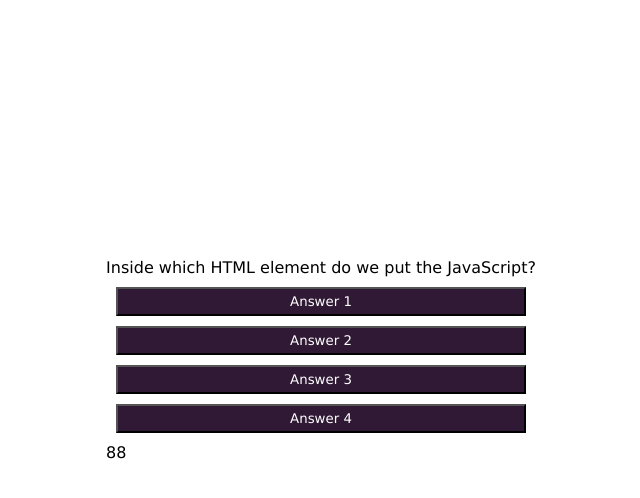
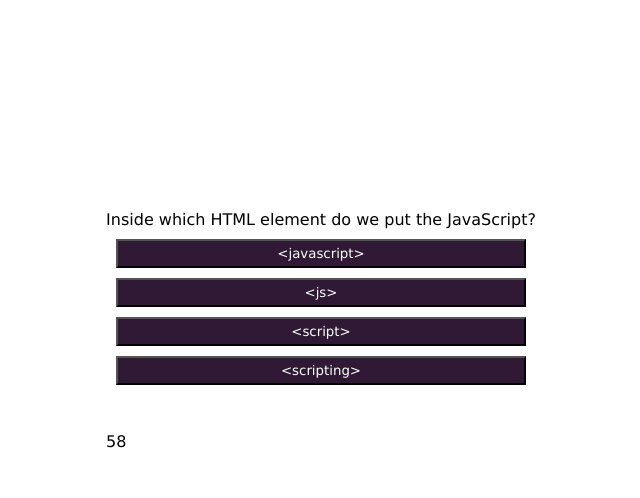
Before and after one commit to paynekerz/CodeQuiz, a plain HTML site: page index.html in a window 1280 px wide. Both pictures are taken after a click on the button "Start". Shown: the whole page, without its empty margins (319-959 px from the left). Drawn offline with Linux system fonts and the light colour scheme.

Commit message:
proto scoreboard

```diff
--- a/Assets/script.js
+++ b/Assets/script.js
@@ -4,31 +4,34 @@
 const timerContainerEl = document.getElementById("timer-container")
 const questionEl = document.getElementById("questions")
 const answerBtnEl = document.getElementById("li-btn")
+const nameEl = document.getElementById("name-entry")
+const highscoreEl = document.getElementById("highscores")
+const finalScore = document.getElementById("score")
+const submitBtn = document.getElementById("submit-btn")
+
+
 startBtn.addEventListener("click", startQuiz)
+submitBtn.addEventListener("click", showBoard)
 
 //var for timer
 var timerElement= document.querySelector(".timer-count");
 var timer, timerCount;
 var quizDone = false
-
+var questionIndex= 0;
 
 var score;
-let questionShuffle, currentQuestion;
+var highscore= [];
 
 //timer
 function quizTimer() {
     timer= setInterval(function(){
         timerCount--;
         timerElement.textContent = timerCount;
-        if(timerCount >= 0){
             //test if quiz is finished
-            if (quizDone && timerCount > 0) {
+            if (quizDone || timerCount <= 0) {
                 clearInterval(timer);
+                quizEnd();
             }
-        }
-        if (timerCount === 0) {
-            clearInterval(timer);
-        }
     }, 1000);
 }
 
@@ -37,23 +40,64 @@
     scoreBtn.classList.add("hidden")
     quizContainerEl.classList.remove("hidden")
     timerContainerEl.classList.remove("hidden")
-    questionShuffle = questions
-    currentQuestion = 0
     quizDone = false
-    timerCount = 90
+    timerCount = 60
     score = 0
     quizTimer()
-    nextQuestion()
+    displayQuestion()
 }
 
-function nextQuestion() {
-    displayQuestion(questionShuffle[currentQuestion])
+function displayQuestion() {
+    //pulls questions from the array
+    questionEl.innerText = questions[questionIndex].question
+    //removes the previous question
+    document.querySelector("#choices").innerHTML = ""
+    questions[questionIndex].answer.forEach(function(item){
+        var button = document.createElement("button")
+        button.innerText = item
+        button.setAttribute("class", "btn")
+        button.addEventListener("click", checkAnswer)
+        document.querySelector("#choices").appendChild(button)
+    })
 }
 
-function displayQuestion(questions) {
-    //pulls questions from the array
-    questionEl.innerText = questions.question
+function checkAnswer(event){
+    var answer = event.target.textContent
+    if (answer === questions[questionIndex].correctAnswer){
+        score += 25
+    }
+    else {
+        timerCount -= 20
+    }
+    questionIndex++
+    if (questionIndex === questions.length){
+        quizDone = true;
+        quizEnd()
+    }
+    else {
+        displayQuestion()
+    }
+}
 
+function quizEnd(){
+    quizContainerEl.classList.add("hidden")
+    timerContainerEl.classList.add("hidden")
+    nameEl.classList.remove("hidden")
+    finalScore.innerText = "Your Score: " + score
+}
+
+function showBoard(){
+    var name = document.getElementById("nametag").value
+    var entry = name + " " + score
+    nameEl.classList.add("hidden")
+    //if storage is empty then it save an empty array
+    if(localStorage.getItem("scoreBoard") == null){
+        localStorage.setItem("scoreBoard", "[]")
+    }
+    var oldHighscores = JSON.parse.localStorage.getItem("scoreBoard");
+    oldHighscores.push(entry)
+
+    localStorage.setItem("scoreBoard", JSON.stringify(oldHighscores));
 
 }
 
@@ -61,42 +105,42 @@
 const questions = [
     {
         question: "Inside which HTML element do we put the JavaScript?",
-        answer: {
-            a: "<javascript>",
-            b: "<js>",
-            c: "<script>",
-            d: "<scripting>"
-        },
-        correctAnswer: "c"
+        answer: [
+             "<javascript>",
+             "<js>",
+             "<script>",
+             "<scripting>"
+        ],
+        correctAnswer: "<script>"
     },
     {
         question: "What is the correct JavaScript syntax to write 'Hello World'?",
-        answer: {
-            a: "response.write('Hello World')",
-            b: "'Hello World'",
-            c: "document.write('Hello World')",
-            d: "('Hello World')"
-        },
-        correctAnswer: "c"
+        answer: [
+             "response.write('Hello World')",
+             "'Hello World'",
+             "document.write('Hello World')",
+             "('Hello World')"
+        ],
+        correctAnswer: "document.write('Hello World')"
     },
     {
         question: "Where is the correct place to insert a JavaScript?",
-        answer: {
-            a: "Both the <head> section and the <body> section are correct",
-            b: "The <body> section",
-            c: "The <head> section",
-            d: "The <footer> section"
-        },
-        correctAnswer: "a"
+        answer: [
+             "Both the <head> section and the <body> section are correct",
+             "The <body> section",
+             "The <head> section",
+             "The <footer> section"
+        ],
+        correctAnswer: "Both the <head> section and the <body> section are correct"
     },
     {
         question: "What is the correct syntax for referring to an external script called 'xxx.js'?",
-        answer: {
-            a: "<script src='xxx.js'>",
-            b: "<script name='xxx.js'>",
-            c: "<script href='xxx.js'>",
-            d: "<script 'xxx.js'>"
-        },
-        correctAnswer: "a"
+        answer: [
+             "<script src='xxx.js'>",
+             "<script name='xxx.js'>",
+             "<script href='xxx.js'>",
+             "<script 'xxx.js'>"
+        ],
+        correctAnswer: "<script src='xxx.js'>"
     },
 ]
--- a/Assets/style.css
+++ b/Assets/style.css
@@ -53,5 +53,5 @@
 }
 
 .hidden {
-    display: none;
+    visibility:hidden;
 }
--- a/index.html
+++ b/index.html
@@ -14,10 +14,6 @@
             <div id="quiz-container" class="hidden">
                 <div id="questions">Questions</div>
                 <div id="choices" class="li-btn">
-                    <button class="btn">Answer 1</button>
-                    <button class="btn">Answer 2</button>
-                    <button class="btn">Answer 3</button>
-                    <button class="btn">Answer 4</button>
                 </div>
             </div>
             <div id="control">
@@ -30,6 +26,17 @@
                 <div class= "timer-count">90</div>
             </div>
         </div>
+        <!-- take this style  out on end function -->
+        <div id="name-entry" class="hidden">
+            <h5 id="score"></h5>
+            <label for="nametag">Enter Your Name: </label>
+            <input type="text" id= "nametag" name="nametag">
+            <input id="submit-btn" type="submit" value="Submit">
+        </div>
+        <div id="highscores" class="hidden">
+            <ul>
+            </ul>
+        </div>
     </body>
     <script src="Assets\script.js"></script>
 </html>
```
